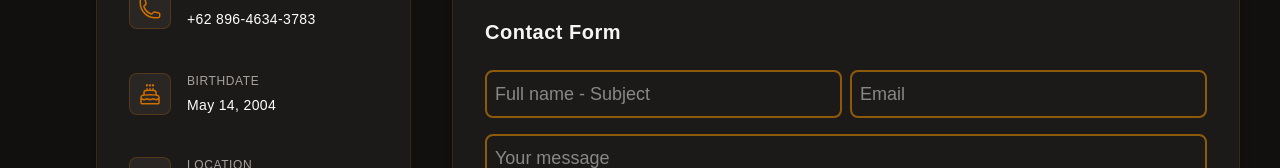
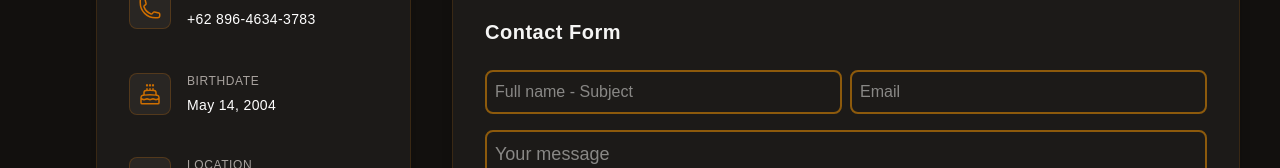
Before and after one commit to rafiizzaturohman/gluon, a Next.js app: page / in a window 1280 px wide. Both pictures are taken after a click on the button "Contact". Shown: the part 571-739 px from the top of the page. Built offline with nearby package versions, Linux system fonts and the light colour scheme.

Commit message:
Contact Feature Updated

```diff
--- a/src/app/globals.css
+++ b/src/app/globals.css
@@ -227,7 +227,7 @@
   }
   .field-input {
     @apply border-2 border-amber-500/50 focus:border-amber-600 focus:outline-none
-             focus:shadow-lg focus:shadow-amber-600/30 text-sm sm:text-base md:text-lg
+             focus:shadow-lg focus:shadow-amber-600/30 text-xs sm:text-sm md:text-base
              rounded-lg p-2 w-full transition-all ease-in-out duration-500;
   }
   .sendmes-btn {
--- a/src/components/contact.tsx
+++ b/src/components/contact.tsx
@@ -7,20 +7,19 @@ const MyContact = () => {
   const handleSubmit = (e: React.FormEvent<HTMLFormElement>) => {
     e.preventDefault();
 
-    const form = e.currentTarget;
+    const formData = new FormData(e.currentTarget);
 
-    const subject = (form.querySelector("#subject-input") as HTMLInputElement)
-      .value;
+    const subject = formData.get("subject") as string;
 
-    const email = (form.querySelector("#email") as HTMLInputElement).value;
+    const email = formData.get("email") as string;
 
-    const message = (form.querySelector("#message") as HTMLInputElement).value;
+    const message = formData.get("message") as string;
 
     const body = `Email pengirim: ${email}
 
 Pesan:
 ${message}
-    `;
+`;
 
     const gmailUrl =
       `https://mail.google.com/mail/?view=cm&fs=1` +
@@ -48,8 +47,8 @@ ${message}
               <input
                 placeholder="Full name - Subject"
                 type="text"
-                id="subject-input"
-                name="fullname"
+                id="subject"
+                name="subject"
                 className="field-input"
               />
 
```
